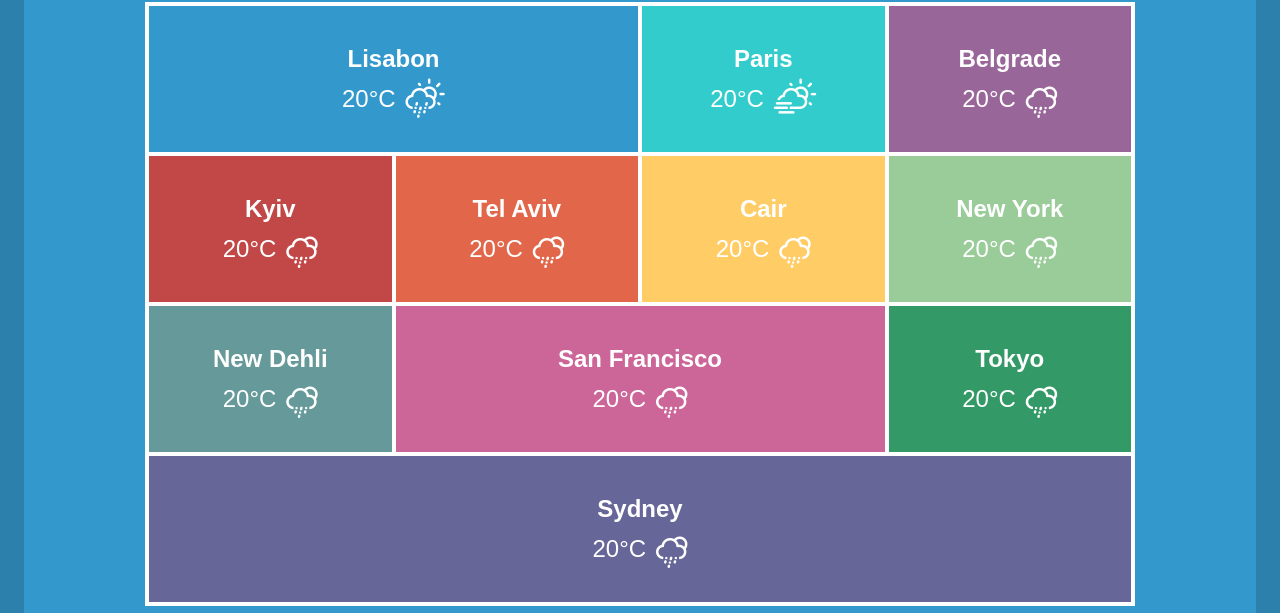
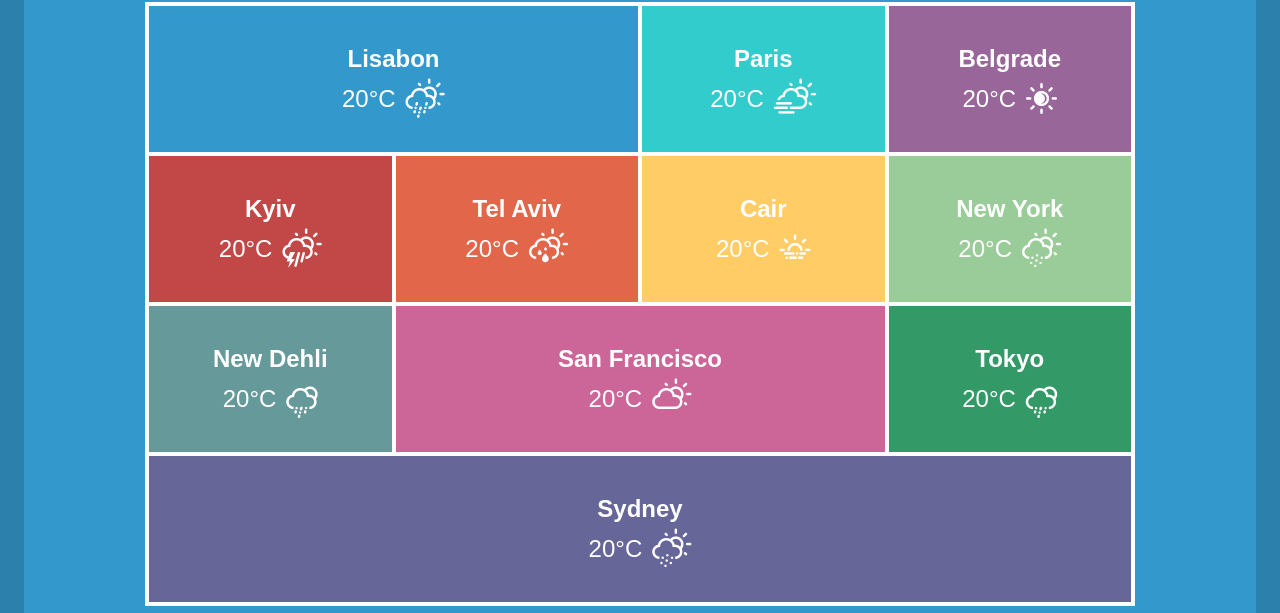
Before and after one commit to ilycher/ilycher.github.io, a plain HTML site: page urok 7/index.html in a window 1280 px wide. Shown: the part 114-727 px from the top of the page. Drawn offline with Linux system fonts and the light colour scheme.

Commit message:
Update index.html

```diff
--- a/urok 7/index.html
+++ b/urok 7/index.html
@@ -30,35 +30,35 @@
           <h2 class="city__name">Belgrade</h2>
           <div class="city__row">
             <span class="city__deg">20&deg;C</span>
-            <i class="city__icon wi wi-night-sleet"></i>
+            <i class="city__icon wi wi-solar-eclipse"></i>
           </div>
         </li>
         <li class="list__item city">
           <h2 class="city__name">Kyiv</h2>
           <div class="city__row">
             <span class="city__deg">20&deg;C</span>
-            <i class="city__icon wi wi-night-sleet"></i>
+            <i class="city__icon wi wi-day-thunderstorm"></i>
           </div>
         </li>
         <li class="list__item city">
           <h2 class="city__name">Tel Aviv</h2>
           <div class="city__row">
             <span class="city__deg">20&deg;C</span>
-            <i class="city__icon wi wi-night-sleet"></i>
+            <i class="city__icon wi wi-day-sprinkle"></i>
           </div>
         </li>
         <li class="list__item city">
           <h2 class="city__name">Cair</h2>
           <div class="city__row">
             <span class="city__deg">20&deg;C</span>
-            <i class="city__icon wi wi-night-sleet"></i>
+            <i class="city__icon wi wi-day-haze"></i>
           </div>
         </li>
         <li class="list__item city">
           <h2 class="city__name">New York</h2>
           <div class="city__row">
             <span class="city__deg">20&deg;C</span>
-            <i class="city__icon wi wi-night-sleet"></i>
+            <i class="city__icon wi wi-day-snow-wind"></i>
           </div>
         </li>
         <li class="list__item city">
@@ -72,7 +72,7 @@
           <h2 class="city__name">San Francisco</h2>
           <div class="city__row">
             <span class="city__deg">20&deg;C</span>
-            <i class="city__icon wi wi-night-sleet"></i>
+            <i class="city__icon wi wi-day-cloudy"></i>
           </div>
         </li>
         <li class="list__item city">
@@ -86,7 +86,7 @@
           <h2 class="city__name">Sydney</h2>
           <div class="city__row">
             <span class="city__deg">20&deg;C</span>
-            <i class="city__icon wi wi-night-sleet"></i>
+            <i class="city__icon wi wi-day-snow-wind"></i>
           </div>
         </li>
       </ul>
```
